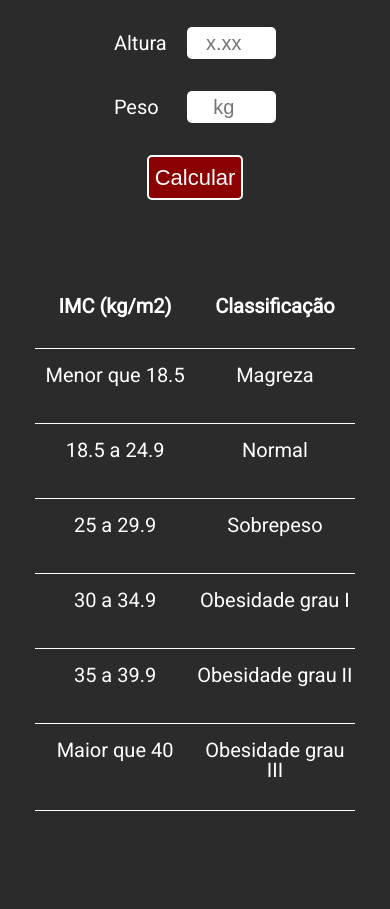
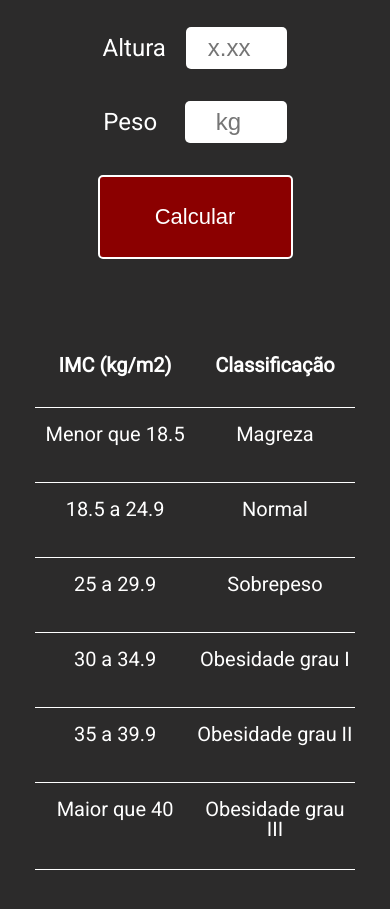
Before and after one commit to Michelle-Laignier/calculadora-de-imc, a plain HTML site: page index.html in a window 390 px wide. Shown: the part 69-978 px from the top of the page. Before the commit the page ends 944 px from the top, so only its background shows below. Drawn offline with Linux system fonts and the light colour scheme.

Commit message:
ajustes p/ disp menores

```diff
--- a/css/calculadora.css
+++ b/css/calculadora.css
@@ -19,15 +19,15 @@ body {
 }
 
 .label {
-    font-size: 20px;
+    font-size: 24px;
     margin-right: 1rem;
 }
 
 .input {
     border: none;
     border-radius: 5px;
-    font-size: 20px;
-    height: 30px;
+    font-size: 24px;
+    height: 40px;
     text-align: center;
     width: 25%;
 }
@@ -59,5 +59,5 @@ body {
 .frase, .fraseClassificacao {
     color: white;
     display: block;
-    font-size: 27px;
+    font-size: 28px;
 }
--- a/css/medias.css
+++ b/css/medias.css
@@ -9,7 +9,8 @@
     }
 
     .botao {
-        width: auto;
+        height: 10vh;
+        width: 50%;
     }
 
     th, td {
```
